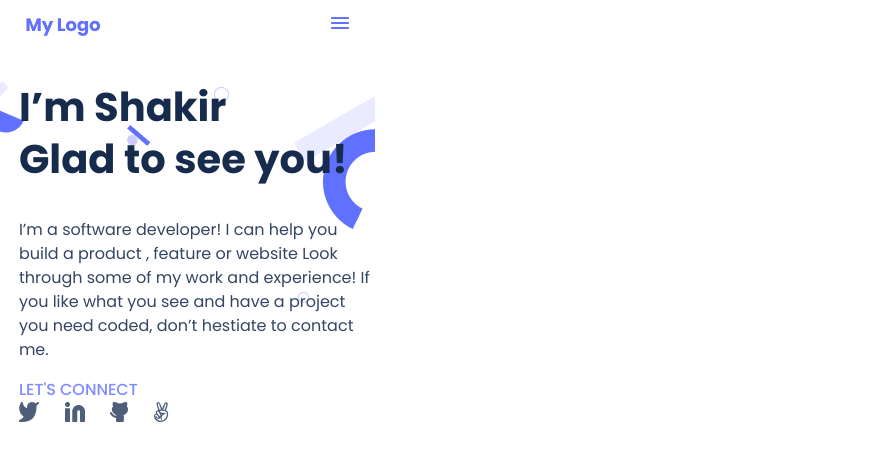
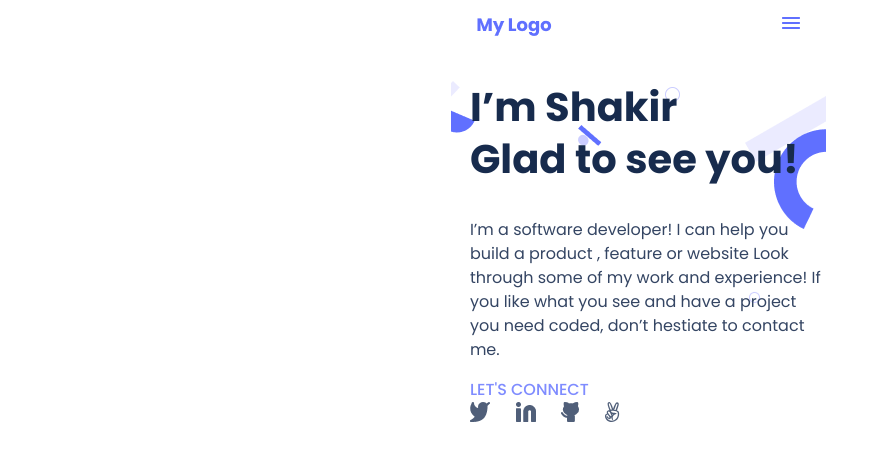
Before and after one commit to Shakir-Hussain12/Mobile-Portfolio, a website: page Portfolio.html in a window 1280 px wide. Shown: the whole page, without its empty margins (0-889 px from the left). Drawn offline with Linux system fonts and the light colour scheme.

Commit message:
Added margin & max-width to wrapper

```diff
--- a/Style.css
+++ b/Style.css
@@ -10,8 +10,9 @@ body {
 }
 
 .wrapper {
-  width: 378px;
+  max-width: 378px;
   height: 718px;
+  margin: 0 auto;
 }
 
 header {
```
